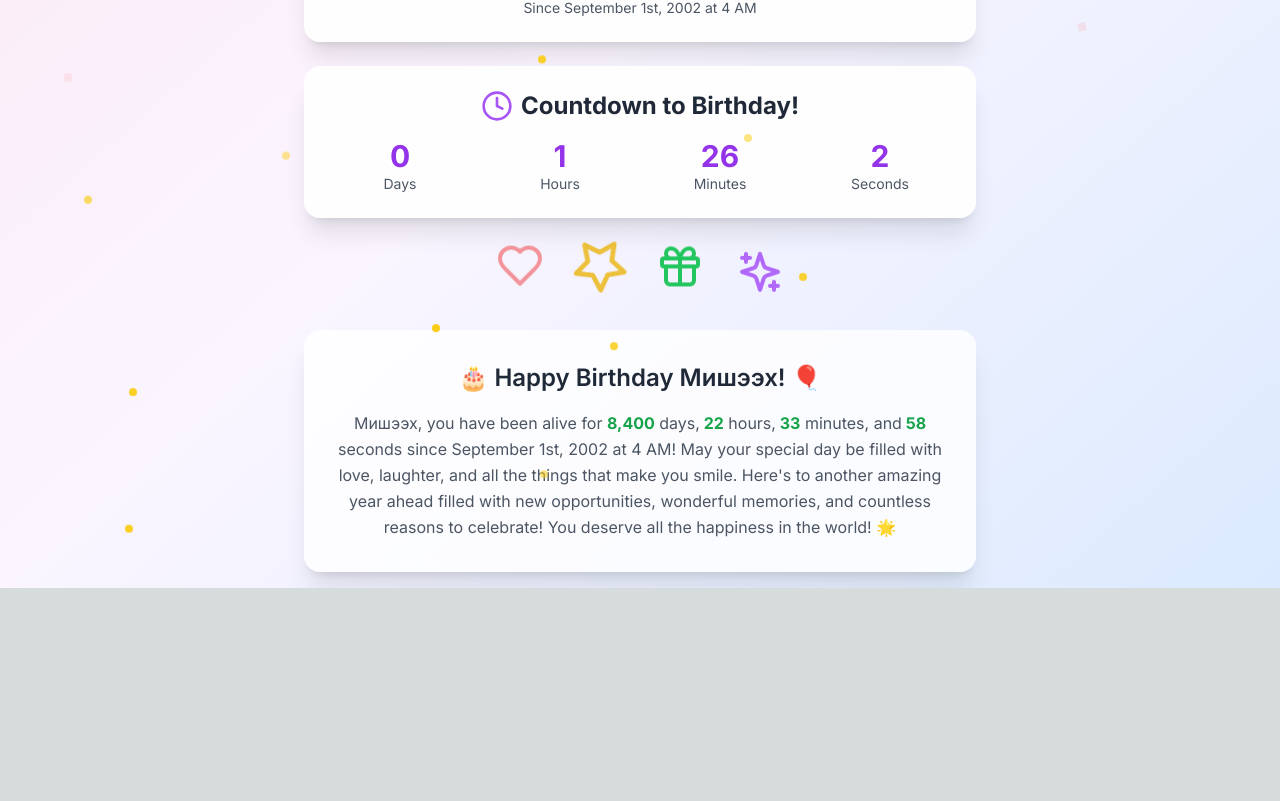
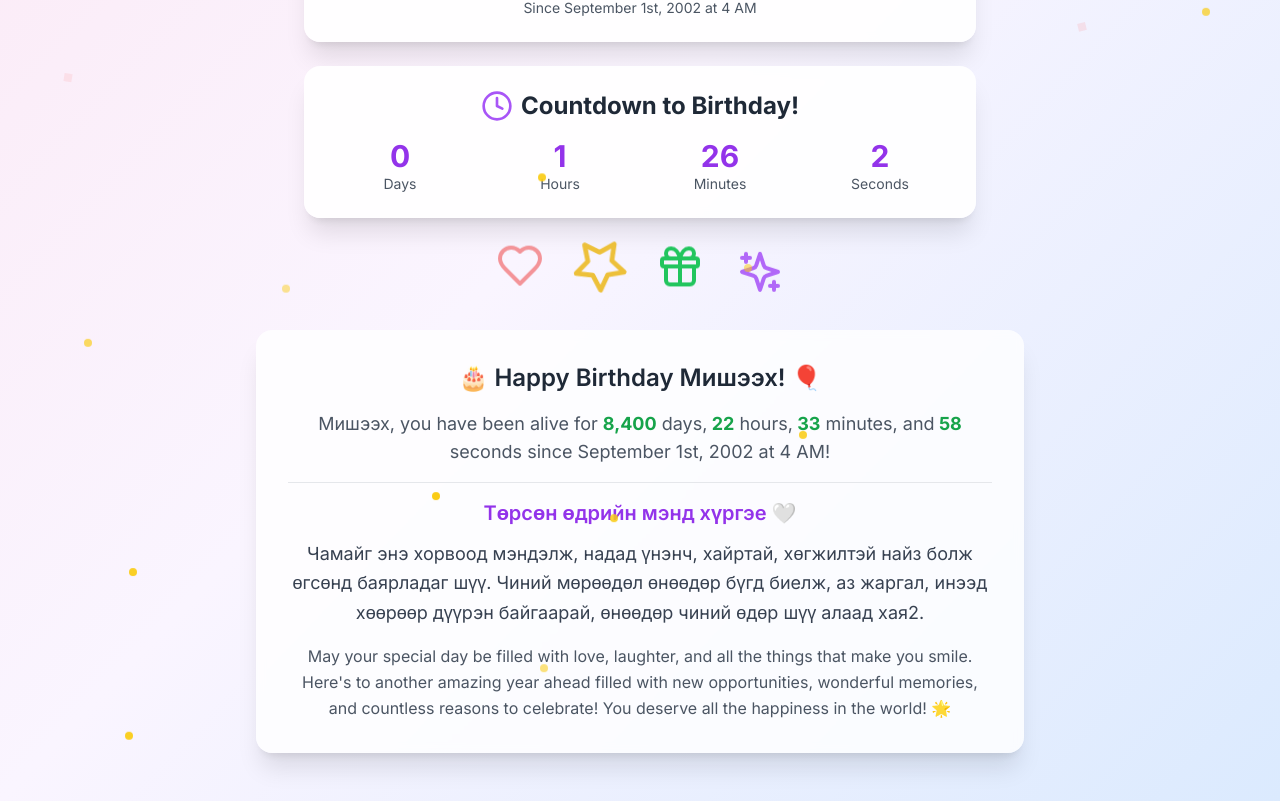
Before and after one commit to zzzchinguun/happy-birthday-app, a Next.js app: page / in a window 1280 px wide. Shown: the part 546-1347 px from the top of the page. Before the commit the page ends 1134 px from the top, so only its background shows below. Built offline with nearby package versions, Linux system fonts and the light colour scheme.

Commit message:
Add beautiful Mongolian birthday message: Төрсөн өдрийн мэнд хүргэе with heartfelt text

```diff
--- a/app/page.tsx
+++ b/app/page.tsx
@@ -286,24 +286,39 @@ export default function Home() {
                 </motion.div>
               </motion.div>
 
+              {/* Mongolian Birthday Message */}
               <motion.div
                 initial={{ opacity: 0, scale: 0.8 }}
                 animate={{ opacity: 1, scale: 1 }}
                 transition={{ delay: 1.2, duration: 0.8 }}
-                className="bg-white/80 backdrop-blur-sm rounded-2xl p-8 shadow-xl max-w-2xl mx-auto"
+                className="bg-white/80 backdrop-blur-sm rounded-2xl p-8 shadow-xl max-w-3xl mx-auto mb-8"
               >
                 <h2 className="text-2xl font-semibold text-gray-800 mb-4">
                   🎂 Happy Birthday Мишээх! 🎈
                 </h2>
-                <p className="text-gray-600 leading-relaxed">
+                <div className="text-gray-600 leading-relaxed space-y-4">
+                  <p className="text-lg">
                     Мишээх, you have been alive for <span className="font-bold text-green-600">{livedTime.days.toLocaleString()}</span> days,
                     <span className="font-bold text-green-600"> {livedTime.hours}</span> hours,
                     <span className="font-bold text-green-600"> {livedTime.minutes}</span> minutes, and
                     <span className="font-bold text-green-600"> {livedTime.seconds}</span> seconds since September 1st, 2002 at 4 AM!
+                  </p>
+
+                  <div className="border-t pt-4">
+                    <h3 className="text-xl font-semibold text-purple-600 mb-3">Төрсөн өдрийн мэнд хүргэе 🤍</h3>
+                    <p className="text-gray-700 leading-relaxed text-lg">
+                      Чамайг энэ хорвоод мэндэлж, надад үнэнч, хайртай, хөгжилтэй найз болж өгсөнд баярладаг шүү.
+                      Чиний мөрөөдөл өнөөдөр бүгд биелж, аз жаргал, инээд хөөрөөр дүүрэн байгаарай,
+                      өнөөдөр чиний өдөр шүү алаад хая2.
+                    </p>
+                  </div>
+
+                  <p className="text-gray-600">
                     May your special day be filled with love, laughter, and all the things that make you smile.
                     Here's to another amazing year ahead filled with new opportunities, wonderful memories,
                     and countless reasons to celebrate! You deserve all the happiness in the world! 🌟
                   </p>
+                </div>
               </motion.div>
 
               <div className="absolute inset-0 pointer-events-none">
```
Lines whose indentation alone changed are shown as unchanged.
